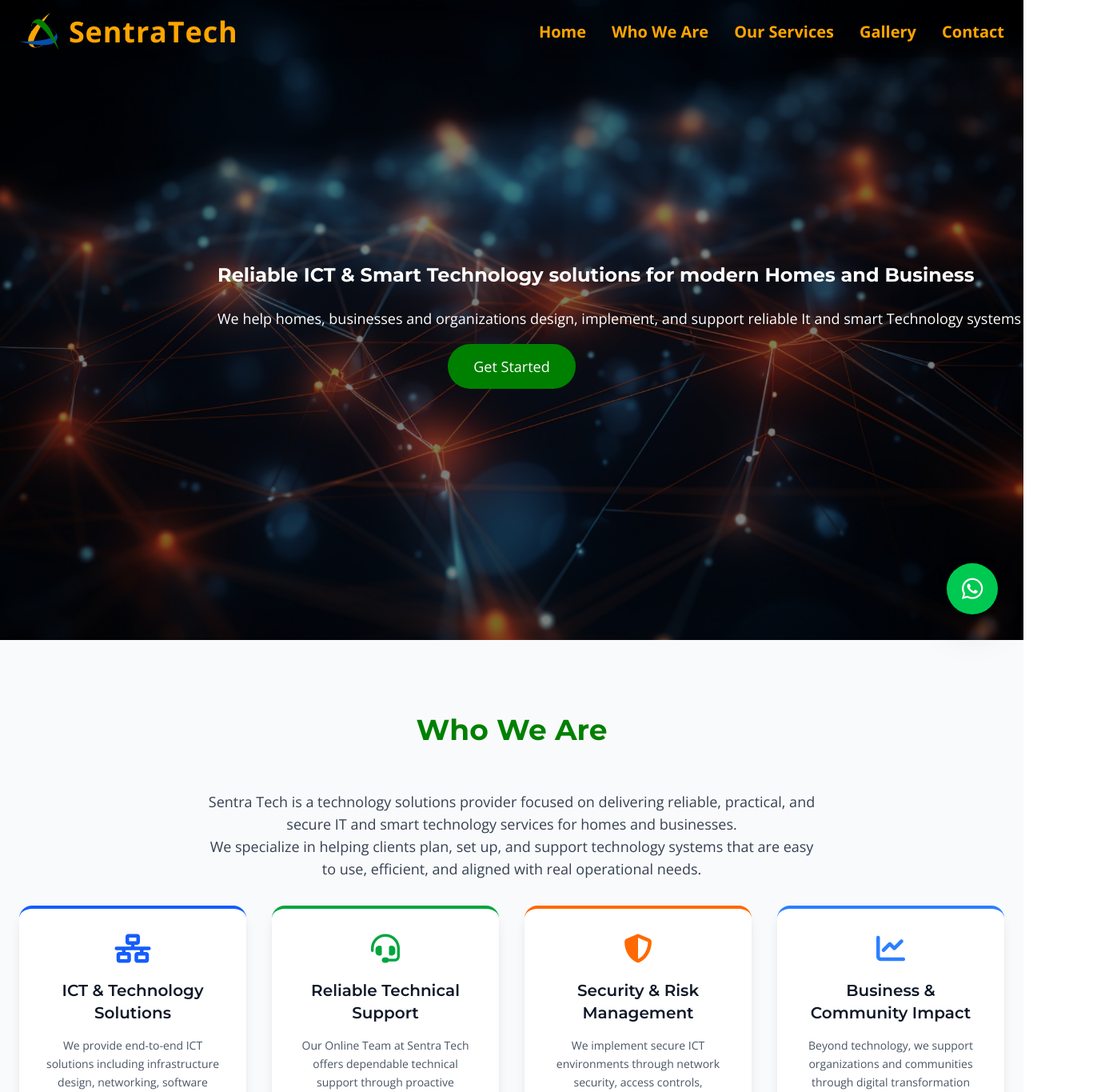
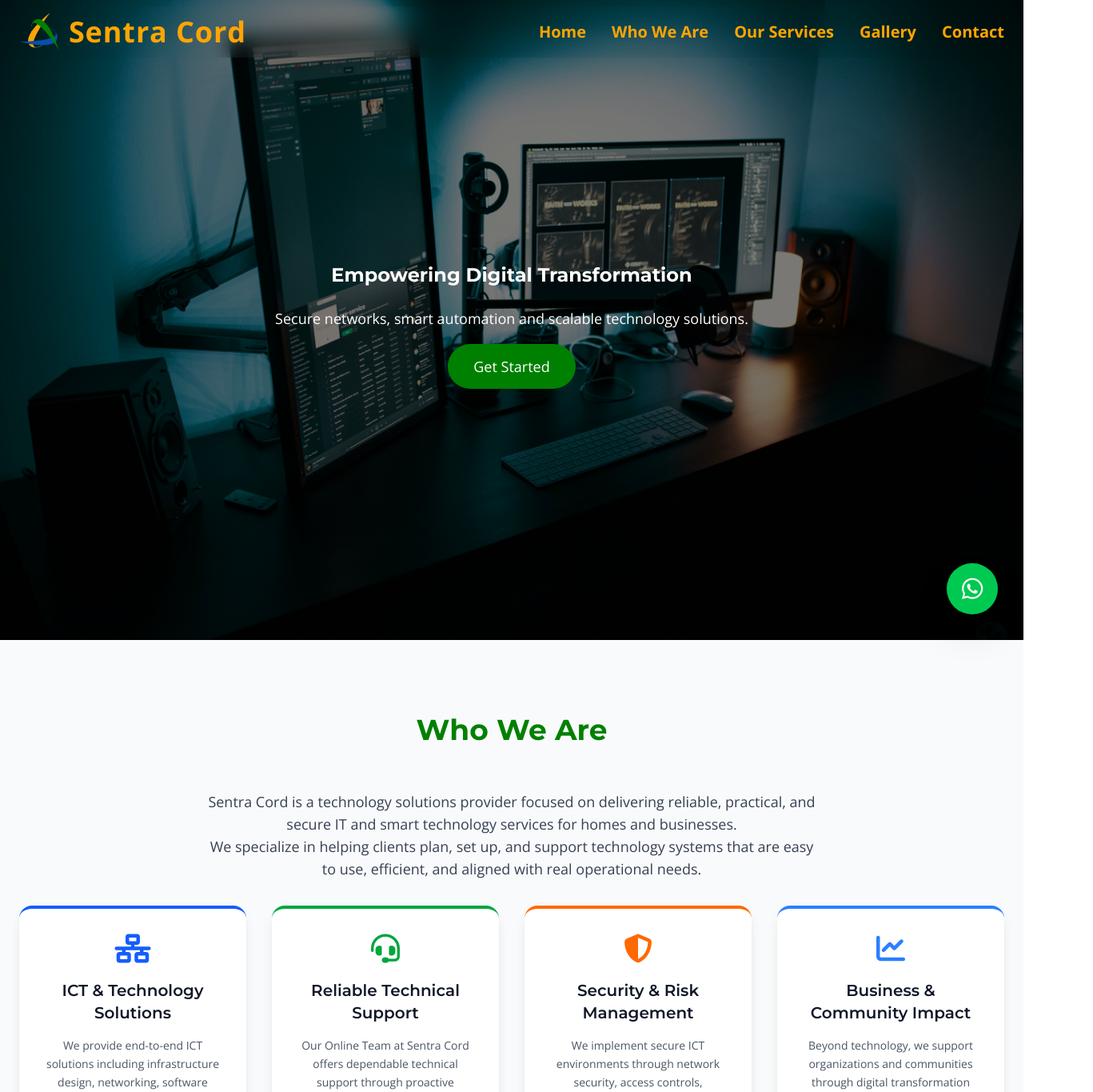
Before and after one commit to Yvonne-muthoni/Sentra, a React (Vite) app: page / in a window 1280 px wide. Shown: the top 1365 px of the page at 80% size, 1367 px wide, since content can reach past the window. Built offline with nearby package versions, Linux system fonts and the light colour scheme.

Commit message:
recent changes

```diff
--- a/src/components/Footer.jsx
+++ b/src/components/Footer.jsx
@@ -13,7 +13,7 @@ const Footer = () => {
           viewport={{ once: true }}
         >
           <p className="text-[#FFA500]-400 text-sm md:text-base">
-            &copy; 2024 Sentra Tech. All rights reserved.
+            &copy; 2024 Sentra Cord. All rights reserved.
           </p>
           <p className="text-[#FFA500]-500 text-sm md:text-sm mt-2">
             Reliable ICT & Smart Technology Solutions
--- a/src/components/Gallery.jsx
+++ b/src/components/Gallery.jsx
@@ -54,7 +54,7 @@ export default function Gallery() {
                 <img
                   src={img}
                   className="w-full h-72 object-cover hover:scale-105 transition-transform duration-500"
-                  alt="Sentra Tech gallery"
+                  alt="Sentra Cord gallery"
                 />
               </div>
             ))}
--- a/src/components/Homepage.jsx
+++ b/src/components/Homepage.jsx
@@ -1,31 +1,83 @@
-import { motion } from "framer-motion";
-import hero from "../assets/images/Gallery5.jpg";
+import { motion, AnimatePresence } from "framer-motion";
+import { useState, useEffect } from "react";
+
+import slide1 from "../assets/images/Gallery5.jpg";
+import slide2 from "../assets/images/Gallery4.jpg";
+import slide3 from "../assets/images/Gallery3.jpg";
 
 const Homepage = () => {
+  const slides = [
+    {
+      image: slide1,
+      title:
+        "Reliable ICT & Smart Technology solutions for modern Homes and Business",
+      subtitle:
+        "We help homes, businesses and organizations design, implement, and support reliable IT and smart technology systems that work.",
+    },
+    {
+      image: slide2,
+      title: "Empowering Digital Transformation",
+      subtitle:
+        "Secure networks, smart automation and scalable technology solutions.",
+    },
+    {
+      image: slide3,
+      title: "Innovative Solutions for a Smarter Future",
+      subtitle:
+        "Professional ICT services tailored for modern environments.",
+    },
+  ];
+
+  const [current, setCurrent] = useState(0);
+
+  useEffect(() => {
+    const interval = setInterval(() => {
+      setCurrent((prev) => (prev + 1) % slides.length);
+    }, 5000);
+
+    return () => clearInterval(interval);
+  }, []);
+
   return (
     <section
       id="home"
-      className="h-screen flex items-center justify-center text-center bg-cover bg-center relative"
-      style={{ backgroundImage: `url(${hero})` }}
+      className="h-screen flex items-center justify-center text-center relative overflow-hidden"
     >
+      {/* Background Images with Smooth Fade */}
+      <AnimatePresence>
+        <motion.div
+          key={current}
+          initial={{ opacity: 0 }}
+          animate={{ opacity: 1 }}
+          exit={{ opacity: 0 }}
+          transition={{ duration: 1.2 }}
+          className="absolute inset-0 bg-cover bg-center"
+          style={{ backgroundImage: `url(${slides[current].image})` }}
+        />
+      </AnimatePresence>
+
       {/* Overlay */}
       <div className="absolute inset-0 bg-black/50"></div>
 
       {/* Content */}
       <motion.div
-        initial={{ opacity: 0, y: 60 }}
+        key={`text-${current}`}
+        initial={{ opacity: 0, y: 40 }}
         animate={{ opacity: 1, y: 0 }}
-        transition={{ duration: 1 }}
+        transition={{ duration: 0.8 }}
         className="relative z-10 max-w-3xl px-4"
       >
-      <h1 className="whitespace-nowrap text-lg sm:text-3xl md:text-2xl font-bold text-white mb-6">
-  Reliable ICT & Smart Technology solutions for modern Homes and Business
-</h1>
-        <p className="whitespace-nowrap text-lg sm:text-xl md:text-lg text-white mb-8">We help homes, businesses and organizations design, implement, and support reliable It and smart Technology systems that work.</p>
+        <h1 className="text-lg sm:text-3xl md:text-2xl font-bold text-white mb-6">
+          {slides[current].title}
+        </h1>
+
+        <p className="text-lg sm:text-xl md:text-lg text-white mb-8">
+          {slides[current].subtitle}
+        </p>
 
         <a
           href="#whoweare"
-          className="bg-[#008000] text-white px-6 sm:px-8 py-4 rounded-full text-base sm:text-lg hover:bg-[#0000FF] transition,allign-center"
+          className="bg-[#008000] text-white px-6 sm:px-8 py-4 rounded-full text-base sm:text-lg hover:bg-[#0000FF] transition"
         >
           Get Started
         </a>
--- a/src/components/Navbar.jsx
+++ b/src/components/Navbar.jsx
@@ -13,11 +13,11 @@ const Navbar = () => {
         <a href="#home" className="flex items-center gap-3">
           <img
             src={logo}
-            alt="Sentra Tech Logo"
+            alt="Sentra Cord Logo"
             className="h-10 md:h-12 w-auto object-contain mix-blend-lighten"
           />
           <span className="text-3xl md:text-4xl font-bold tracking-wide text-[#FFA500]">
-            SentraTech
+            Sentra Cord
           </span>
         </a>
 
--- a/src/components/Services.jsx
+++ b/src/components/Services.jsx
@@ -55,7 +55,7 @@ export default function Services() {
         </h2>
 
         <p className="text-center text-gray-600 max-w-3xl mx-auto mb-14">
-          Sentra Tech Limited offers comprehensive ICT and smart technology services that strengthen digital infrastructure, streamline operations, and enable sustainable organizational performance.
+          Sentra Cord Limited offers comprehensive ICT and smart technology services that strengthen digital infrastructure, streamline operations, and enable sustainable organizational performance.
         </p>
 
         {/* Services grid */}
--- a/src/components/WhoWeAre.jsx
+++ b/src/components/WhoWeAre.jsx
@@ -13,7 +13,7 @@ const whoWeAreData = [
   {
     title: "Reliable Technical Support",
     description:
-      "Our Online Team at Sentra Tech offers dependable technical support through proactive maintenance, remote assistance, and onsite services. We prioritize system uptime, fast issue resolution, and long-term reliability.",
+      "Our Online Team at Sentra Cord offers dependable technical support through proactive maintenance, remote assistance, and onsite services. We prioritize system uptime, fast issue resolution, and long-term reliability.",
     icon: "fa-headset",
     color: "text-green-600",
     border: "border-green-600",
@@ -58,7 +58,7 @@ export default function WhoWeAre() {
           viewport={{ once: true }}
           className="text-gray-700 text-base lg:text-lg mb-8 text-center max-w-3xl mx-auto"
         >
-          Sentra Tech is a technology solutions provider focused on delivering reliable, practical, and secure IT and smart technology services for homes and businesses.
+          Sentra Cord is a technology solutions provider focused on delivering reliable, practical, and secure IT and smart technology services for homes and businesses.
           <br />
           We specialize in helping clients plan, set up, and support technology systems that are easy to use, efficient, and aligned with real operational needs.
         </motion.p>
@@ -138,7 +138,7 @@ export default function WhoWeAre() {
             </motion.p>
           </motion.div>
 
-          {/* Why Choose Sentra Tech */}
+          {/* Why Choose Sentra Cord */}
           <motion.div
             initial={{ opacity: 0, x: 50 }}
             whileInView={{ opacity: 1, x: 0 }}
@@ -146,7 +146,7 @@ export default function WhoWeAre() {
             viewport={{ once: true }}
             className="bg-linear-to-br from-blue-50 to-white rounded-3xl p-10 shadow-lg border-l-4 border-blue-600"
           >
-            <h3 className="text-3xl font-bold text-blue-600 mb-8">Why Choose Sentra Tech</h3>
+            <h3 className="text-3xl font-bold text-blue-600 mb-8">Why Choose Sentra Cord</h3>
 
             <div className="space-y-5">
               {[
```
